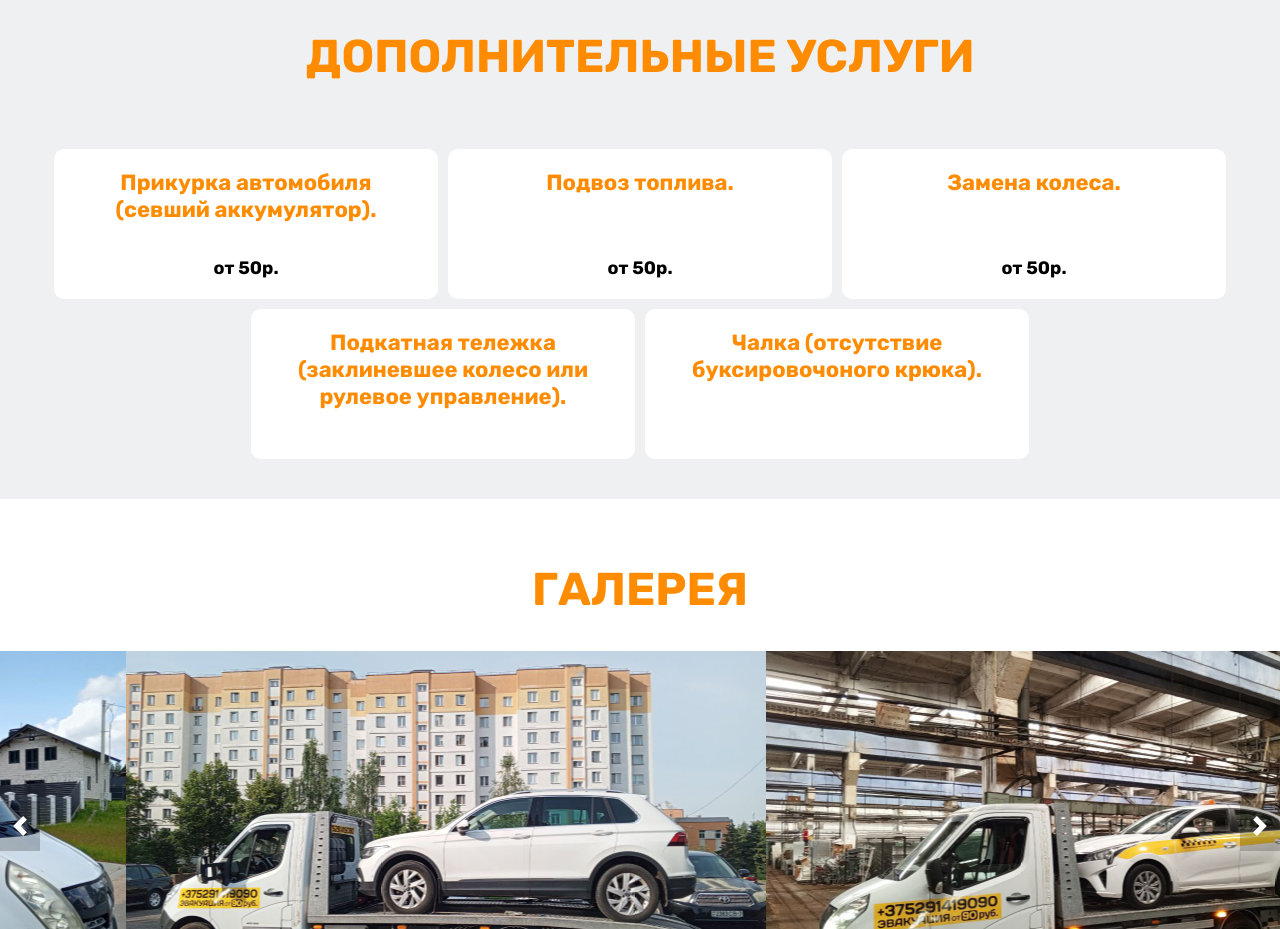
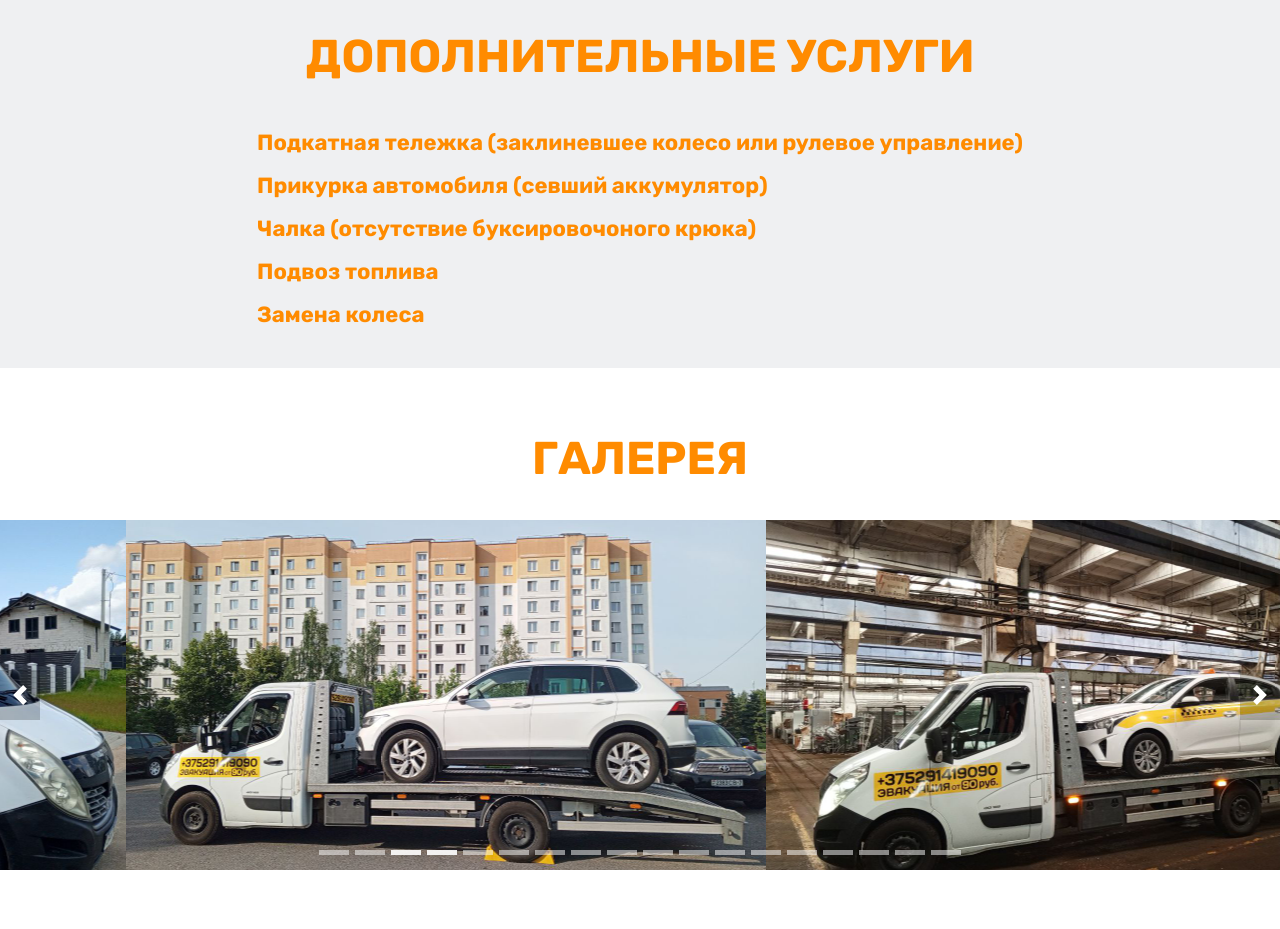
Before and after one commit to zhekkaq3/myEvacuator, a plain HTML site: page index.html in a window 1280 px wide. Shown: the part 2320-3249 px from the top of the page. Drawn offline with nearby package versions, Linux system fonts and the light colour scheme.

Commit message:
small refactor

```diff
--- a/index.html
+++ b/index.html
@@ -2,6 +2,8 @@
 <html>
 
 <head>
+  <title>MyEvakyator.by</title>
+
   <meta charset="UTF-8">
   <meta name="viewport" content="width=device-width, initial-scale=1.0">
   <link href="./src/css/style.css" rel="stylesheet">
@@ -113,22 +115,19 @@
       <h1 class="price-heading">Дополнительные услуги</h1>
       <div class="dop_list">
         <div class="dop_item">
-          <h3>Прикурка автомобиля (севший аккумулятор).</h3>
-          <p>от 50р.</p>
+          <h3>Подкатная тележка (заклиневшее колесо или рулевое управление)</h3>
         </div>
         <div class="dop_item">
-          <h3>Подвоз топлива.</h3>
-          <p>от 50р.</p>
+          <h3>Прикурка автомобиля (севший аккумулятор)</h3>
         </div>
         <div class="dop_item">
-          <h3>Замена колеса.</h3>
-          <p>от 50р.</p>
+          <h3>Чалка (отсутствие буксировочоного крюка)</h3>
         </div>
         <div class="dop_item">
-          <h3>Подкатная тележка (заклиневшее колесо или рулевое управление).</h3>
+          <h3>Подвоз топлива</h3>
         </div>
         <div class="dop_item">
-          <h3>Чалка (отсутствие буксировочоного крюка).</h3>
+          <h3>Замена колеса</h3>
         </div>
       </div>
     </div>
@@ -224,11 +223,14 @@
     <div class="container footer">
       <div class="footer_description">
         <h3>Информация о компании</h3>
-        <p>Обращаясь к нам за помощью, будьте уверены в качестве услуги эвакуатора и отличном результате! <br>Поберегите своё время и силы и доверьте решение возникшей на дороге проблемы профессионалам. Автопомощь в Минске с выездом — это погрузка и разгрузка профессиональными водителями, быстрое реагирование, аккуратная перевозка и чистый салон .</p>
+        <p>Обращаясь к нам за помощью, будьте уверены в качестве услуги эвакуатора и отличном результате! <br>Поберегите
+          своё время и силы и доверьте решение возникшей на дороге проблемы профессионалам. Автопомощь в Минске с
+          выездом — это погрузка и разгрузка профессиональными водителями, быстрое реагирование, аккуратная перевозка и
+          чистый салон .</p>
       </div>
       <div class="footer_rekvezit">
         <h3>Реквизиты</h3>
-        <p>ООО «ВЕКТОРДРАЙВ»   УНП: 193493017</p>
+        <p>ООО «ВЕКТОРДРАЙВ» УНП: 193493017</p>
       </div>
 
     </div>
--- a/src/css/style.css
+++ b/src/css/style.css
@@ -187,23 +187,19 @@ ul {
 
 .dop_list {
   display: flex;
-  gap: 10px;
+  flex-direction: column;
+  gap: 16px;
   flex-wrap: wrap;
-  align-items: center;
+  align-items: start;
   justify-content: center;
-  margin-top: 30px;
+  margin-top: 10px;
 }
 
 .dop_item {
   flex: 0 0 30%;
-  height: 150px;
-  padding: 20px;
   display: flex;
   flex-direction: column;
-  align-items: center;
   justify-content: space-between;
-  background-color: white;
-  border-radius: 10px;
 }
 
 .dop_item h3 {
```
